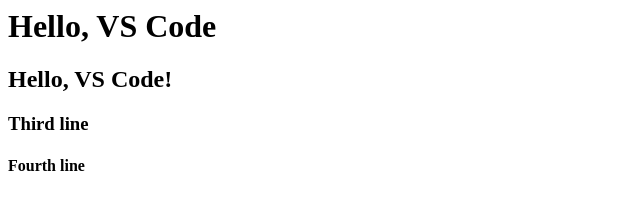
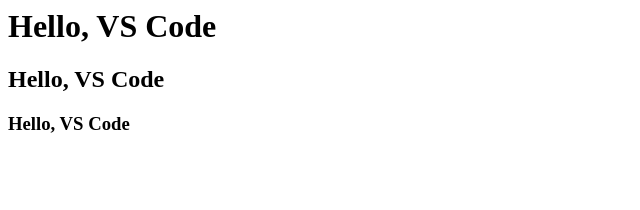
Before and after one commit to imed76/vscode101, a plain HTML site: page index.html in a window 1280 px wide. Shown: the whole page, without its empty margins (0-640 px from the left). Drawn offline with Linux system fonts and the light colour scheme.

Commit message:
some more testing

```diff
--- a/index.html
+++ b/index.html
@@ -1,8 +1,7 @@
 <html>
     <body>
         <h1> Hello, VS Code</h1>
-        <h2> Hello, VS Code!</h2>
-        <h3> Third line</h3>
-        <h4> Fourth line</h4>
+        <h2> Hello, VS Code</h2>
+        <h3> Hello, VS Code</h3>
     </body>
 </html>
```
